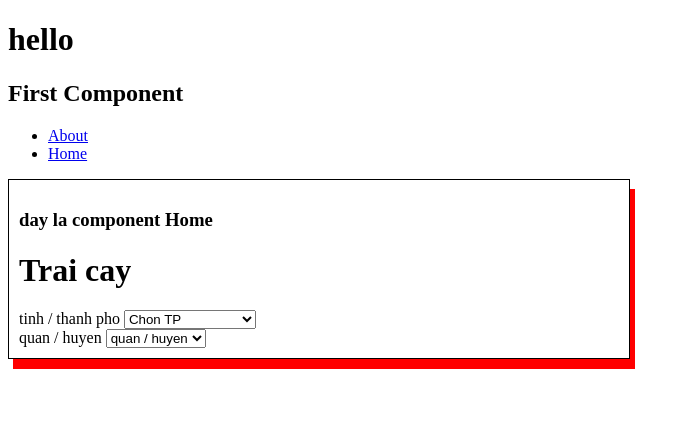
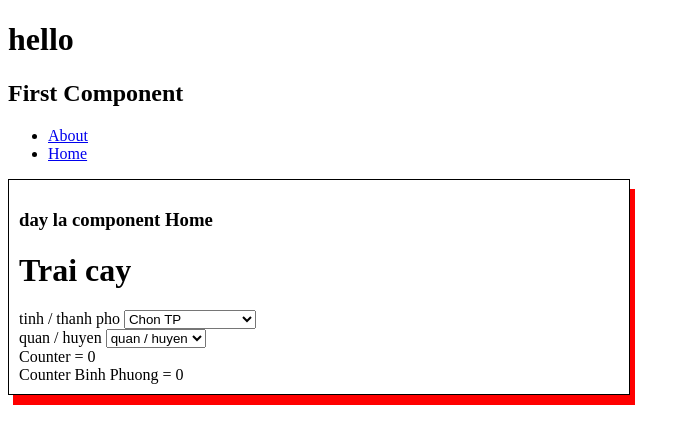
Before and after one commit to locpham050100/angular12-basic, an Angular app: page / in a window 1280 px wide. Shown: the top 444 px of the page, without its empty margins (0-690 px from the left). Built offline with nearby package versions, Linux system fonts and the light colour scheme.

Commit message:
Service - Dịch vụ như tiệm tạp hóa. Cách viết + xài Services

```diff
--- /dev/null
+++ b/src/app/Services/common.service.ts
@@ -0,0 +1,22 @@
+import { Injectable } from '@angular/core';
+
+@Injectable({
+  providedIn: 'root',
+})
+export class CommonService {
+  public counter = 0;
+
+  constructor() {}
+
+  public binhPhuong(n: number): number {
+    return n * n;
+  }
+
+  public getCounter(): number {
+    return this.counter;
+  }
+
+  public setCounter(n: number): void {
+    this.counter = n;
+  }
+}
--- a/src/app/about/about.component.html
+++ b/src/app/about/about.component.html
@@ -14,3 +14,7 @@
     <p>chon cach dang nhap</p>
   </li>
 </ul>
+
+<!-- <span>Counter = {{ counter }}</span>
+<br />
+<span>Counter Binh Phuong = {{ counterBinhPhuong }}</span> -->
--- a/src/app/home/home.component.html
+++ b/src/app/home/home.component.html
@@ -35,4 +35,8 @@
       {{ district }}
     </option>
   </select>
+  <br />
+  <span>Counter = {{ counter }}</span>
+  <br />
+  <span>Counter Binh Phuong = {{ counterBinhPhuong }}</span>
 </div>
--- a/src/app/home/home.component.ts
+++ b/src/app/home/home.component.ts
@@ -1,4 +1,5 @@
 import { Component, OnInit } from '@angular/core';
+import { CommonService } from '../Services/common.service';
 
 @Component({
   selector: 'app-home',
@@ -67,9 +68,15 @@ export class HomeComponent implements OnInit {
     },
   ];
 
-  constructor() {}
+  public counter = 0;
+  public counterBinhPhuong = 0;
+
+  constructor(private common: CommonService) {}
   public ngOnInit(): void {
     console.log('city = ', this.vietnamData);
+    this.counter = this.common.counter;
+    this.counterBinhPhuong = this.common.binhPhuong(this.counter);
+    this.common.counter++;
   }
 
   public changeCity(event: any): void {
```
Also changed, not shown: 1 other file (tests, documents, lock files or other folders).
